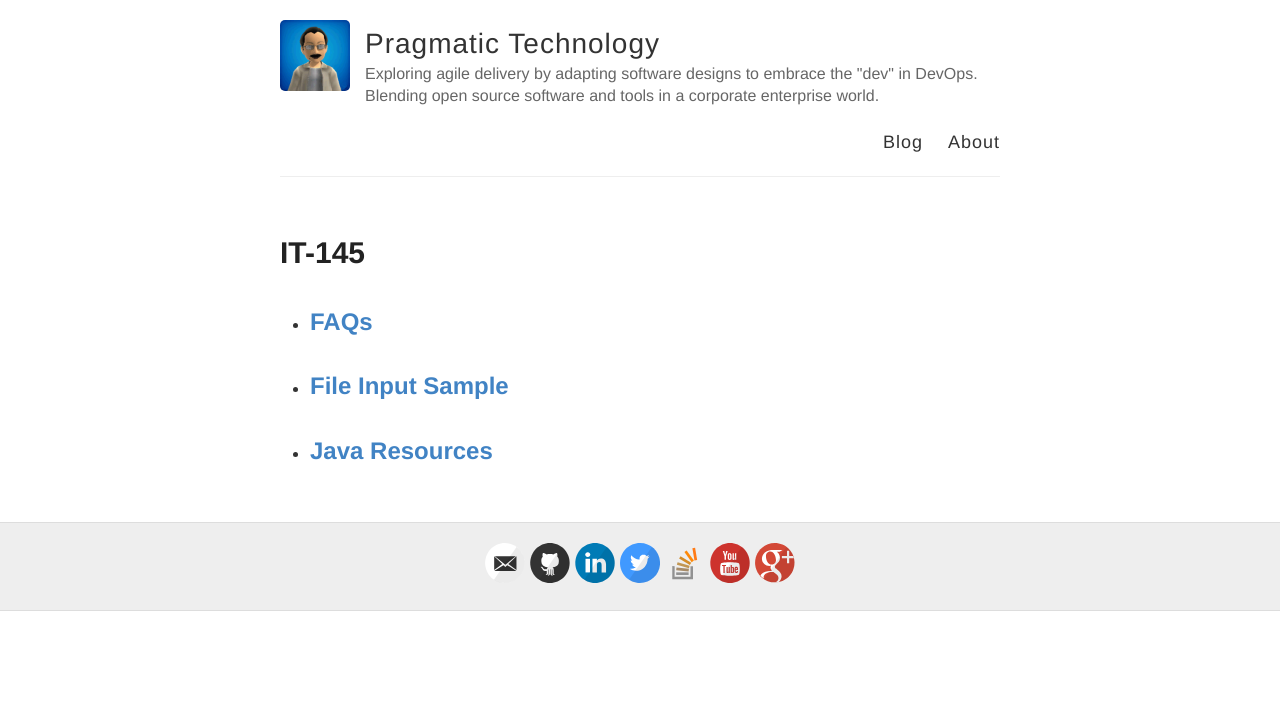
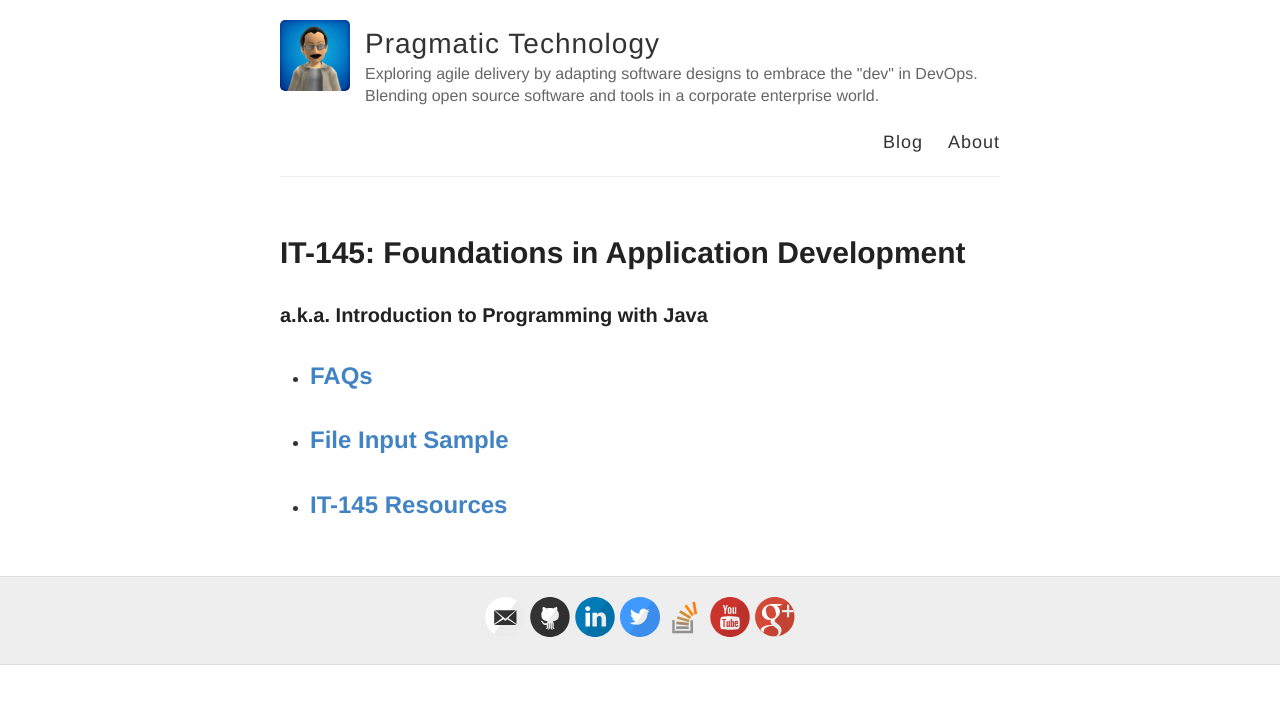
Before and after one commit to jwatson3d/jwatson3d.github.io, a Jekyll site: the page built from _it145/index.html, in a window 1280 px wide. Shown: the top 704 px of the page. Built offline with Jekyll 4.4.1, drawn with Linux system fonts in a browser that asks for light colours.

Commit message:
Clean up collection landing pages

```diff
--- a/_config.yml
+++ b/_config.yml
@@ -81,7 +81,7 @@ paginate: 10
 paginate_path: posts/page:num
 
 # The release of Jekyll Now that you're using
-version: v3.4.5
+version: v3.8.5
 
 # Jekyll 3 now only supports Kramdown for Markdown
 kramdown:
--- a/_cs320/index.html
+++ b/_cs320/index.html
@@ -4,7 +4,7 @@ layout: default
 
 <div class="home">
 
-  <h1 class="page-heading">CS-320</h1>
+  <h1 class="page-heading">CS-320: Software Test Automation & QA</h1>
 
   <ul class="post-list">
     {% for cs320 in site.cs320 %}
--- a/_it145/index.html
+++ b/_it145/index.html
@@ -4,7 +4,8 @@ layout: default
 
 <div class="home">
 
-  <h1 class="page-heading">IT-145</h1>
+  <h1 class="page-heading">IT-145: Foundations in Application Development</h1>
+  <h3 class="page-heading">a.k.a. Introduction to Programming with Java</h3>
 
   <ul class="post-list">
     {% for it145 in site.it145 %}
--- a/_it145/java-resources.md
+++ b/_it145/java-resources.md
@@ -1,5 +1,5 @@
 ---
-title:  "Java Resources"
+title:  "IT-145 Resources"
 categories: edu snhu it145
 ---
 # Java
--- a/index.html
+++ b/index.html
@@ -8,9 +8,9 @@ pagination:
 
   <h1 class="page-heading">Topics</h1>
 
-  <h4 class="Topics"><a href="cs320/index/">CS-320</a></h4>
+  <h4 class="Topics"><a href="cs320/index/">CS-320: Software Test Automation & QA</a></h4>
 
-  <h4 class="Topics"><a href="it145/index/">IT-145</a></h4>
+  <h4 class="Topics"><a href="it145/index/">IT-145: Foundations in Application Development</a></h4>
 
   <h1 class="page-heading">Posts</h1>
 
```
Also changed, not shown: _cs320/resources.md (+3 -2 lines).
